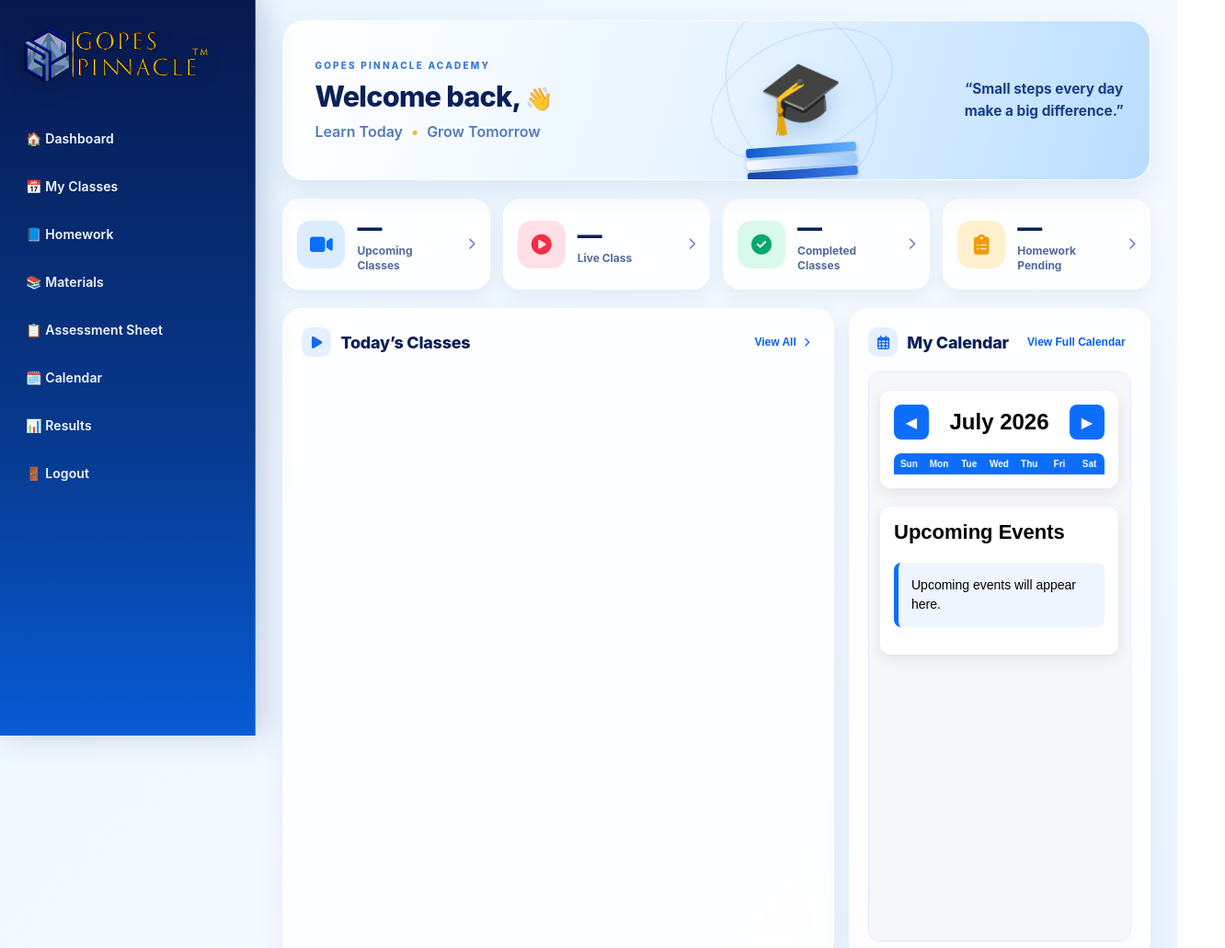
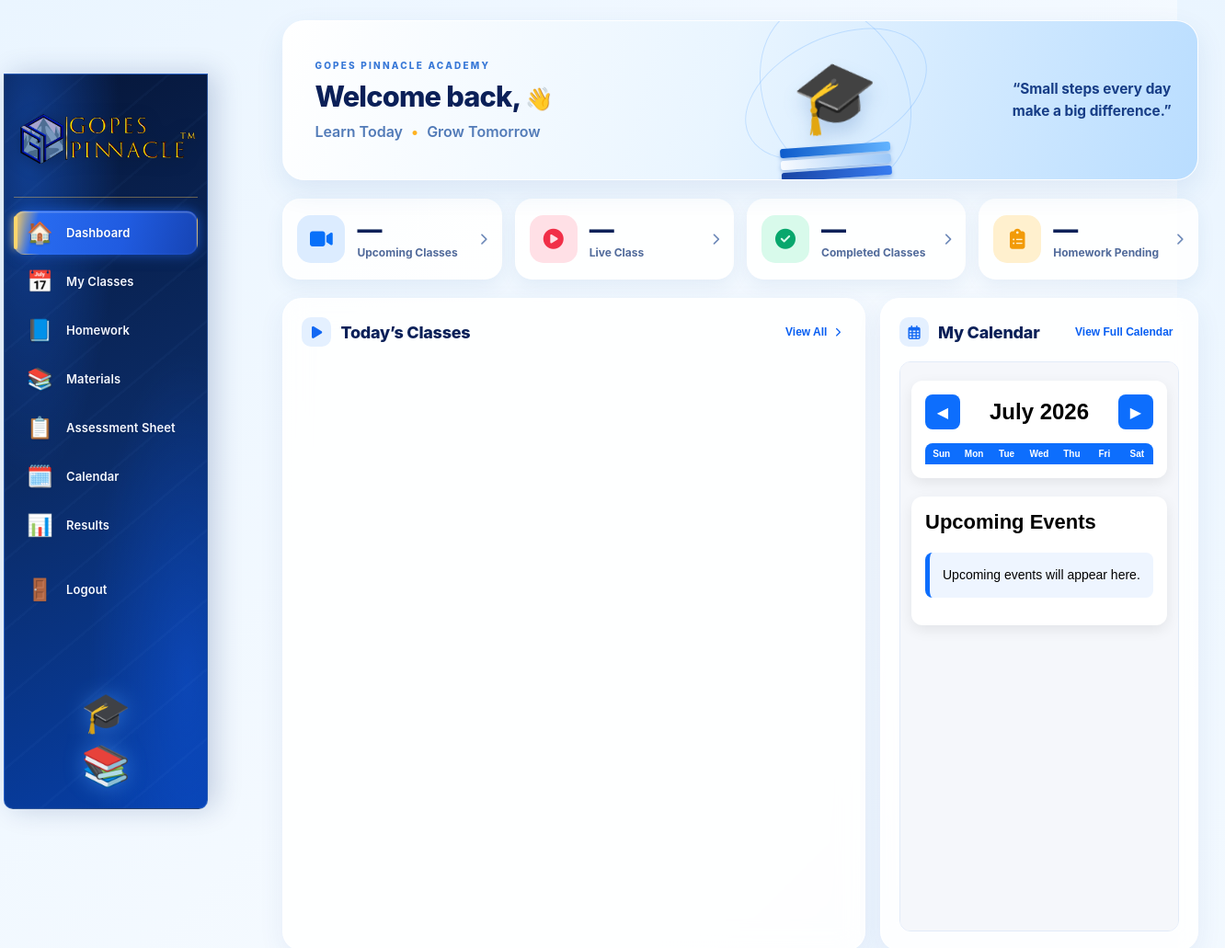
Before and after one commit to gopespinnacle/Sourse-File, a plain HTML site: page student-dashboard.html in a window 1280 px wide. Shown: the top 1031 px of the page at 92% size, 1332 px wide, since content can reach past the window. Drawn offline with Linux system fonts and the light colour scheme; no server answers; sample sign-in values are in the browser's storage.

```diff
--- a/student-dashboard.html
+++ b/student-dashboard.html
@@ -1596,6 +1596,232 @@
 @media(max-width:1100px){.gp-embedded-student-calendar{height:620px}}
 @media(max-width:768px){.gp-embedded-student-calendar{height:650px;min-height:560px}}
 
+
+/* =========================================
+   GOPES PINNACLE — PREMIUM SIDEBAR
+   Image 3 inspired design
+========================================= */
+
+.sidebar {
+    position: fixed !important;
+    left: 4px;
+    top: 80px;
+    bottom: 3px;
+
+    width: 222px !important;
+    box-sizing: border-box;
+    padding: 14px 10px 20px !important;
+
+    background:
+        radial-gradient(
+            ellipse at 12% 10%,
+            rgba(30, 112, 255, .42),
+            transparent 36%
+        ),
+        radial-gradient(
+            ellipse at 90% 82%,
+            rgba(20, 99, 255, .32),
+            transparent 38%
+        ),
+        linear-gradient(
+            155deg,
+            #061638 0%,
+            #0b2b65 50%,
+            #063fa9 100%
+        ) !important;
+
+    border: 1px solid rgba(130, 184, 255, .25);
+    border-radius: 0 0 10px 10px;
+    box-shadow: 8px 0 30px rgba(0, 26, 77, .18);
+
+    overflow: hidden;
+    z-index: 100;
+}
+
+/* Subtle diagonal premium pattern */
+.sidebar::before {
+    content: "";
+    position: absolute;
+    inset: 0;
+    pointer-events: none;
+
+    background: repeating-linear-gradient(
+        140deg,
+        transparent 0px,
+        transparent 55px,
+        rgba(111, 172, 255, .035) 56px,
+        rgba(111, 172, 255, .035) 58px
+    );
+}
+
+/* Decorative graduation cap and books */
+.sidebar::after {
+    content: "🎓\A📚";
+    white-space: pre;
+    text-align: center;
+
+    position: absolute;
+    bottom: 18px;
+    left: 0;
+    width: 100%;
+
+    font-size: 43px;
+    line-height: 1.35;
+    opacity: .95;
+    filter: drop-shadow(0 0 12px rgba(71, 153, 255, .6));
+
+    pointer-events: none;
+}
+
+/* Logo area */
+.sidebar > div:first-child {
+    position: relative;
+    z-index: 2;
+
+    min-height: 120px;
+    box-sizing: border-box;
+    padding: 10px 2px 18px !important;
+    margin-bottom: 14px;
+
+    display: flex;
+    justify-content: center;
+    align-items: center;
+
+    border-bottom: 1px solid rgba(255, 203, 91, .4);
+}
+
+.sidebar > div:first-child img {
+    width: 195px !important;
+    max-width: 100%;
+    max-height: 100px;
+    object-fit: contain;
+
+    filter: drop-shadow(0 2px 9px rgba(0, 0, 0, .25));
+}
+
+/* Navigation list */
+.sidebar ul {
+    position: relative;
+    z-index: 2;
+
+    list-style: none;
+    margin: 0 !important;
+    padding: 0 0 145px !important;
+}
+
+/* Individual menu items */
+.sidebar ul li {
+    position: relative;
+    z-index: 2;
+
+    display: flex;
+    align-items: center;
+    gap: 13px;
+
+    min-height: 48px;
+    margin: 5px 0 !important;
+    padding: 0 12px !important;
+
+    color: #f4f7ff !important;
+    background: transparent !important;
+    border: 1px solid transparent;
+    border-radius: 13px;
+
+    font-size: 13px !important;
+    font-weight: 600;
+
+    cursor: pointer;
+    transition:
+        background .25s ease,
+        border-color .25s ease,
+        box-shadow .25s ease,
+        transform .25s ease;
+}
+
+/* Larger icons */
+.sidebar ul li .student-nav-icon {
+    flex-shrink: 0;
+    width: 31px;
+    text-align: center;
+    font-size: 23px;
+}
+
+/* Existing emoji icons, if they don't use a span */
+.sidebar ul li {
+    text-shadow: 0 1px 2px rgba(0, 0, 0, .15);
+}
+
+/* Hover effect */
+.sidebar ul li:hover {
+    background: rgba(36, 103, 245, .34) !important;
+    border-color: rgba(127, 182, 255, .38);
+    box-shadow: 0 3px 15px rgba(0, 61, 181, .2);
+    transform: translateX(2px);
+}
+
+/* Active menu item */
+.sidebar ul li.active {
+    color: #fff !important;
+
+    background: linear-gradient(
+        105deg,
+        #f4c65e 0%,
+        #286bf0 13%,
+        #205be0 60%,
+        #1644b4 100%
+    ) !important;
+
+    border: 1px solid rgba(255, 218, 128, .9);
+
+    box-shadow:
+        inset 0 1px 2px rgba(255, 255, 255, .35),
+        0 0 15px rgba(35, 111, 255, .6),
+        0 4px 15px rgba(0, 0, 0, .18);
+}
+
+/* Gold accent on active item */
+.sidebar ul li.active::before {
+    content: "";
+    position: absolute;
+    left: -1px;
+    top: 5px;
+    bottom: 5px;
+    width: 4px;
+
+    border-radius: 5px;
+    background: #ffd66d;
+    box-shadow: 0 0 9px #ffd66d;
+}
+
+/* Logout separator */
+.sidebar ul li:last-child {
+    margin-top: 18px !important;
+    padding-top: 8px !important;
+    border-top: 1px solid rgba(255, 255, 255, .2);
+    border-radius: 0 0 12px 12px;
+}
+
+/* Preserve the dashboard layout */
+.main {
+    margin-left: 226px !important;
+    width: calc(100% - 226px) !important;
+    box-sizing: border-box;
+}
+
+/* Existing mobile sidebar behavior */
+@media (max-width: 768px) {
+    .sidebar {
+        left: 4px;
+        width: 222px !important;
+    }
+
+    .main {
+        margin-left: 0 !important;
+        width: 100% !important;
+    }
+}
+
+
 </style>
 
 </head>
@@ -3797,6 +4023,26 @@
 
 
 
+<script>
+document.addEventListener("DOMContentLoaded", function () {
+    const currentPage = location.pathname
+        .split("/")
+        .pop()
+        .toLowerCase();
+
+    document.querySelectorAll(".sidebar ul li").forEach(function (item) {
+        const page = (
+            item.getAttribute("data-page") || ""
+        ).toLowerCase();
+
+        item.classList.toggle(
+            "active",
+            page !== "" && page === currentPage
+        );
+    });
+});
+</script>
+
 
 
 
```
